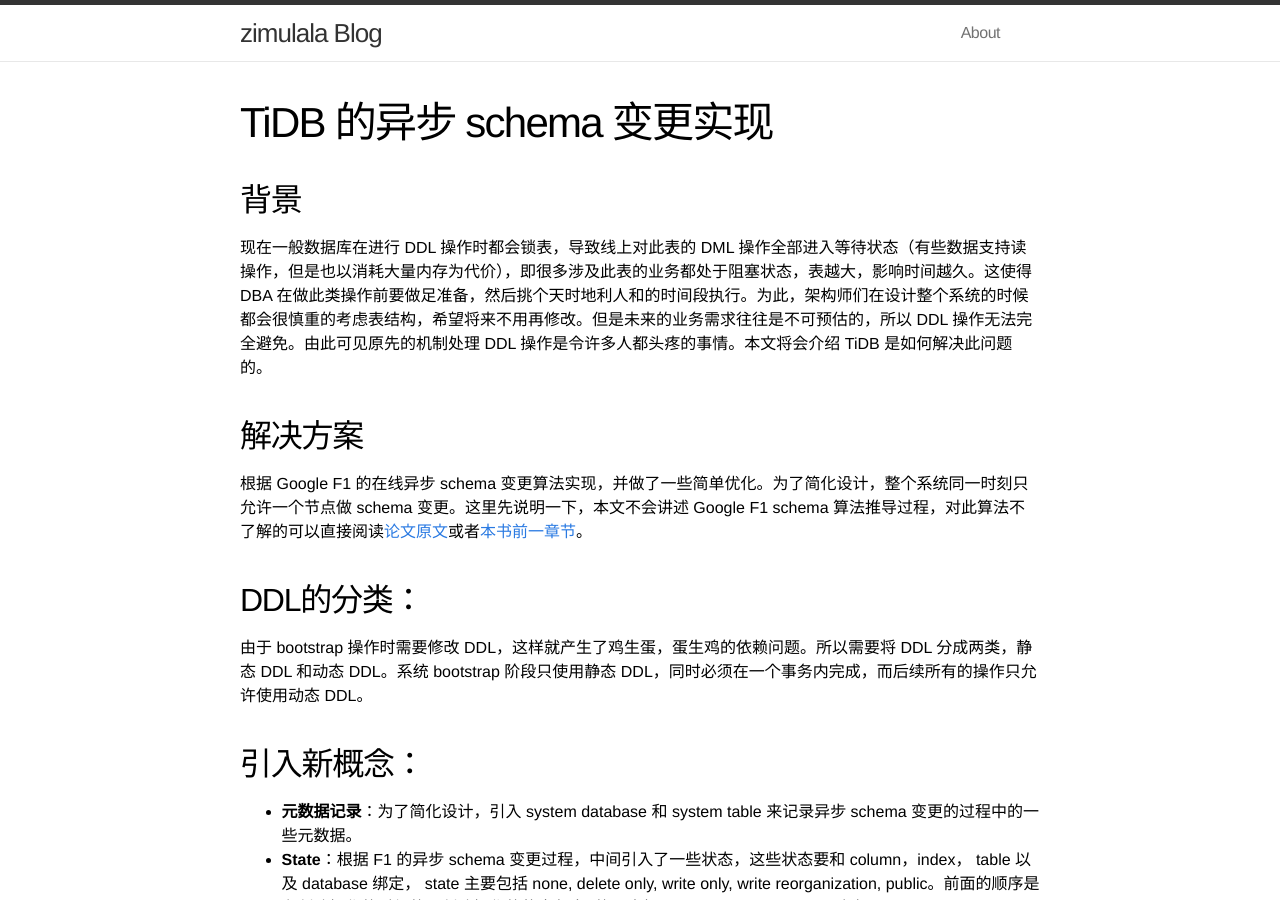
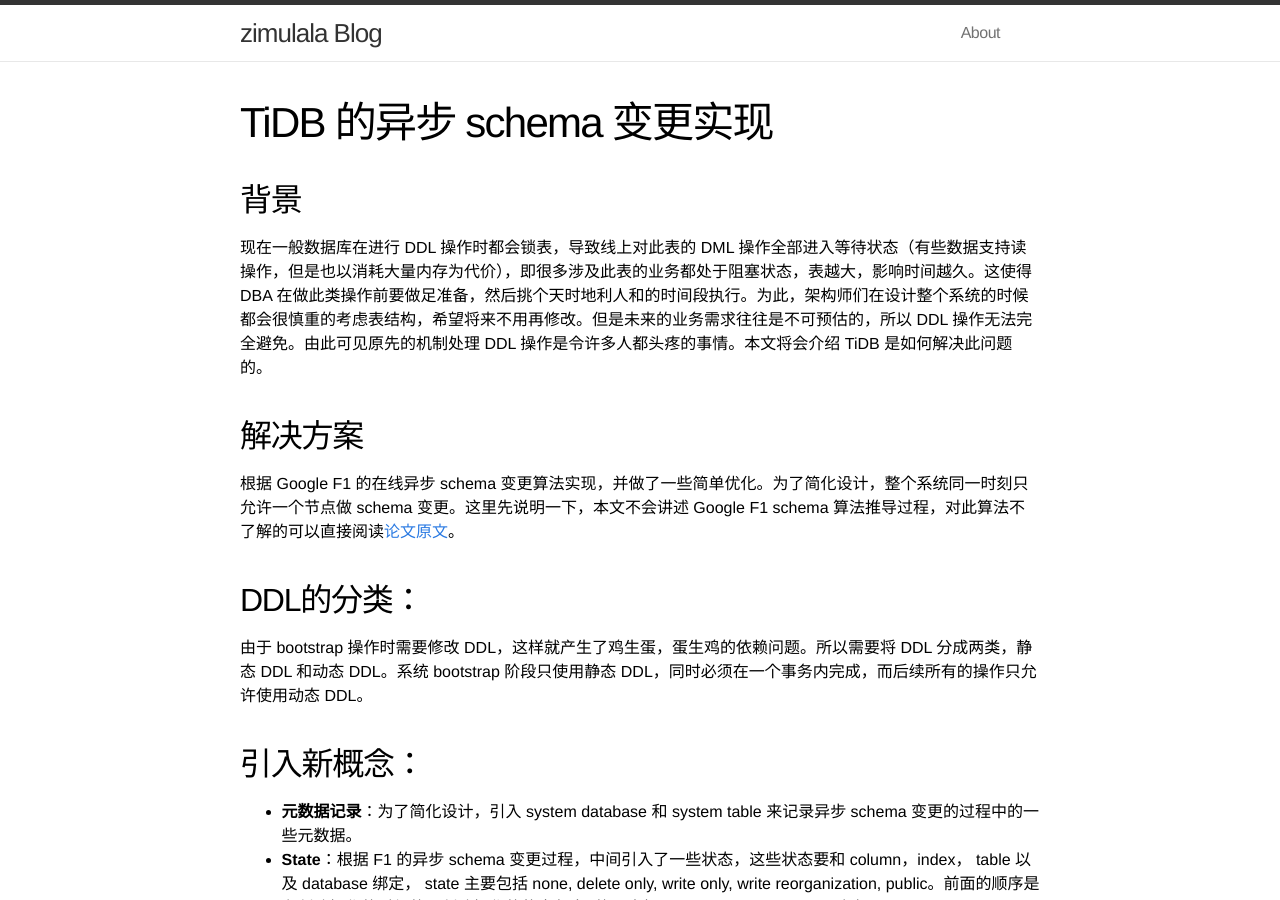
Before and after one commit to zimulala/zimulala.github.io, a Jekyll site: the page built from _posts/2016-02-02-schema-change-implement.md, in a window 1280 px wide and 900 px high. Built offline with Jekyll 4.4.1, drawn with Linux system fonts in a browser that asks for light colours.

```diff
--- a/_config.yml
+++ b/_config.yml
@@ -2,7 +2,7 @@
 title: zimulala Blog
 email: zimu_xia@126.com
 description: "To be or not to be ..."
-baseurl: ""
+baseurl: "http://zimulala.github.io"
 url: "http://zimulala.github.io"
 
 category-list: [golang, linux]
--- a/_posts/2016-02-02-schema-change-implement.md
+++ b/_posts/2016-02-02-schema-change-implement.md
@@ -7,7 +7,7 @@ title: TiDB 的异步 schema 变更实现
   现在一般数据库在进行 DDL 操作时都会锁表，导致线上对此表的 DML 操作全部进入等待状态（有些数据支持读操作，但是也以消耗大量内存为代价），即很多涉及此表的业务都处于阻塞状态，表越大，影响时间越久。这使得 DBA 在做此类操作前要做足准备，然后挑个天时地利人和的时间段执行。为此，架构师们在设计整个系统的时候都会很慎重的考虑表结构，希望将来不用再修改。但是未来的业务需求往往是不可预估的，所以 DDL 操作无法完全避免。由此可见原先的机制处理 DDL 操作是令许多人都头疼的事情。本文将会介绍 TiDB 是如何解决此问题的。
 
 ## 解决方案
-  根据 Google F1 的在线异步 schema 变更算法实现，并做了一些简单优化。为了简化设计，整个系统同一时刻只允许一个节点做 schema 变更。这里先说明一下，本文不会讲述 Google F1 schema 算法推导过程，对此算法不了解的可以直接阅读[论文原文](http://static.googleusercontent.com/media/research.google.com/zh-CN//pubs/archive/41376.pdf)或者[本书前一章节](schema-change.md)。
+  根据 Google F1 的在线异步 schema 变更算法实现，并做了一些简单优化。为了简化设计，整个系统同一时刻只允许一个节点做 schema 变更。这里先说明一下，本文不会讲述 Google F1 schema 算法推导过程，对此算法不了解的可以直接阅读[论文原文](http://static.googleusercontent.com/media/research.google.com/zh-CN//pubs/archive/41376.pdf)。
 
 ## DDL的分类：
 由于 bootstrap 操作时需要修改 DDL，这样就产生了鸡生蛋，蛋生鸡的依赖问题。所以需要将 DDL 分成两类，静态 DDL 和动态 DDL。系统 bootstrap 阶段只使用静态 DDL，同时必须在一个事务内完成，而后续所有的操作只允许使用动态 DDL。
```
